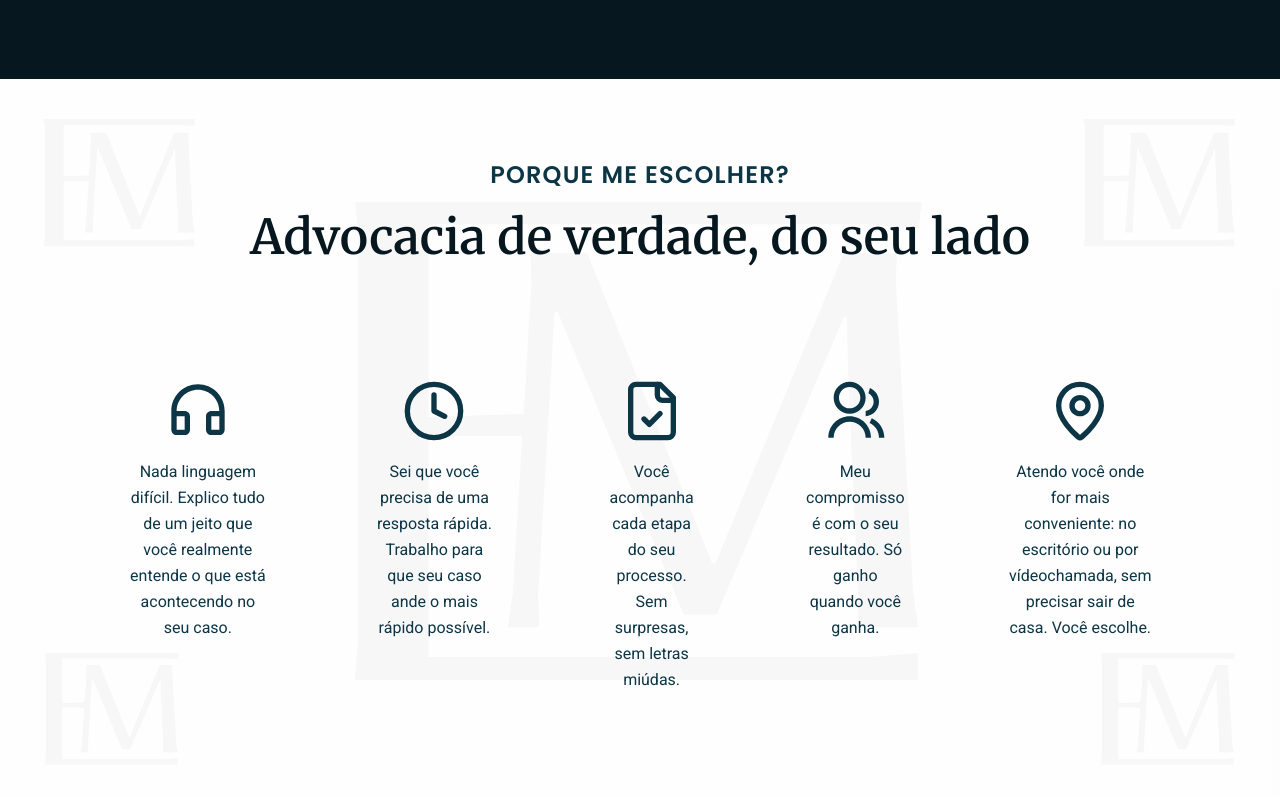
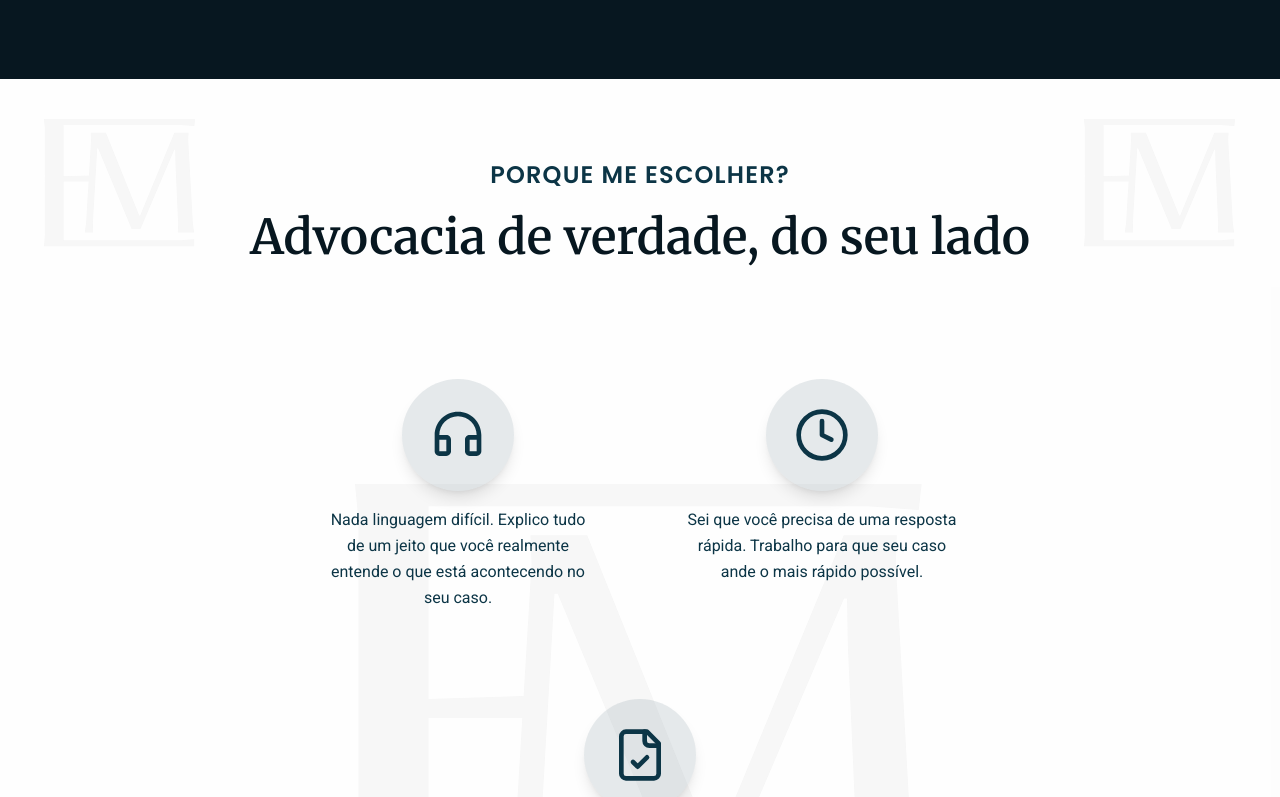
Before and after one commit to ChrisMaga/landingpage-Edu, a Next.js app: page / in a window 1280 px wide. Shown: the part 2000-2797 px from the top of the page. Built offline with nearby package versions, Linux system fonts and the light colour scheme.

Commit message:
Alteração no Global.css e ajustes finais na section ChooseMe

```diff
--- a/src/app/globals.css
+++ b/src/app/globals.css
@@ -1,5 +1,16 @@
 @import url('https://fonts.googleapis.com/css2?family=Merriweather:ital,opsz,wght@0,18..144,300..900;1,18..144,300..900&family=Poppins:ital,wght@0,100;0,200;0,300;0,400;0,500;0,600;0,700;0,800;0,900;1,100;1,200;1,300;1,400;1,500;1,600;1,700;1,800;1,900&family=Roboto:ital,wght@0,100..900;1,100..900&display=swap');
 @import "tailwindcss";
+
+html, body {
+  min-height: 100vh; /* Muda de height:100% para min-height */
+  margin: 0;
+  padding: 0;
+  overflow-x: hidden; /* Só horizontal, vertical livre */
+}
+
+#__next, #root, main { /* Next.js */
+  min-height: 100vh;
+}
 
 @theme {
   --color-primary: #071720;
--- a/src/app/page.tsx
+++ b/src/app/page.tsx
@@ -1,5 +1,5 @@
-import Navbar from "../components/Navbar"; // Seu Navbar TSX
-import Hero from "../components/Hero"; // Seu Hero TSX
+import Navbar from "../components/Navbar";
+import Hero from "../components/Hero";
 import Specials from "@/components/Special";
 import Footer from "@/components/Footer";
 import ChooseMe from "@/components/ChooseMe";
@@ -8,6 +8,9 @@ import ChooseMe from "@/components/ChooseMe";
 export default function Home() {
   return (
     <main>
+        <div className="relative z-10 flex flex-col min-h-screen">
+          {/* Conteúdo expande */}
+
           <Navbar />
           <Hero />
           <Specials />
@@ -17,6 +20,8 @@ export default function Home() {
           <section id="contato" className="py-20 bg-primary"> {/* CTA esquerdo + form direito */}...</section>
           <section id="localizacao" className="py-20"> {/* Endereço + mapa */}...</section>
           <Footer />
+
+        </div>
     </main>
   );
 }
--- a/src/components/ChooseMe/index.tsx
+++ b/src/components/ChooseMe/index.tsx
@@ -35,6 +35,12 @@ export default function ChooseMe() {
         <section id="choose-me" className="min-h-[80vh] md:min-h-[60vh] bg-quaternary/10 relative overflow-hidden font-poppins pl-6 pr-6 md:px-10 lg:px-20 py-20">
             <BackgroundLight />
 
+            <div className="md:grid md:grid-cols-6 md:gap-4">
+
+
+            </div>
+
+
             {/* Título, subtítulo (centralizado como Hero) */}
             <div className="relative z-20 flex flex-col justify-center items-center gap-4 text-center max-w-4xl mx-auto mb-16 md:mb-20">
                 <p className="text-secondary uppercase font-semibold md:text-2xl tracking-wider">
@@ -45,16 +51,34 @@ export default function ChooseMe() {
                 </h2>
             </div>
 
-            {/* Motivos (grid responsivo) */}
-            <div className="relative z-20 flex flex-col flex-wrap md:flex-nowrap align-center justify-center gap-2 md:gap-10 max-w-6xl mx-auto px-4 md:flex-row">
-                {specials.map((special, index) => (
-                    <div key={index} className="group p-6 md:p-8 flex flex-col items-center text-center gap-4 h-full">
-                        <special.icon className="w-12 h-12 md:w-16 md:h-16 text-secondary group-hover:scale-110 transition-all duration-300" />
 
-                        <p className="text-secondary font-roboto text-sm md:text-base leading-relaxed">{special.desc}</p>
+            {/* Motivos para escolher (grid responsivo: 1col mobile → 2col tablet → 3+2 centralizados desktop) */}
+            <div className="relative z-20 flex flex-col sm:flex-wrap lg:flex-col gap-4 md:gap-6 max-w-6xl mx-auto px-4 lg:px-8">
+                {/* Linha superior: 3 itens (centralizados em desktop) */}
+                <div className="flex flex-col sm:flex-row sm:flex-wrap lg:flex-row justify-center lg:justify-center lg:gap-6 lg:mb-4">
+                    {specials.slice(0, 3).map((special, index) => (
+                        <div key={index} className="group p-6 md:p-8 flex flex-col items-center text-center gap-4 w-full sm:w-auto lg:w-75 xl:w-85 max-w-sm">
+                            {/* Círculo com ícone */}
+                            <div className="w-20 h-20 md:w-24 md:h-24 lg:w-28 lg:h-28 bg-secondary/10 rounded-full flex items-center justify-center p-3 shadow-lg">
+                                <special.icon className="w-10 h-10 md:w-12 md:h-12 lg:w-14 lg:h-14 text-secondary shrink-0" />
+                            </div>
+                            <p className="text-secondary font-roboto text-sm md:text-base leading-relaxed">{special.desc}</p>
+                        </div>
+                    ))}
+                </div>
 
-                    </div>
-                ))}
+                {/* Linha inferior: 2 itens (perfeitamente centralizados em desktop) */}
+                <div className="flex flex-col sm:flex-row sm:flex-wrap lg:flex-row justify-center lg:justify-center lg:gap-8 lg:mb-4">
+                    {specials.slice(3, 5).map((special, index) => (
+                        <div key={index + 3} className="group p-6 md:p-8 flex flex-col items-center text-center gap-4 w-full sm:w-auto lg:w-75 xl:w-85 max-w-sm">
+                            {/* Círculo com ícone (mesmo estilo) */}
+                            <div className="w-20 h-20 md:w-24 md:h-24 lg:w-28 lg:h-28 bg-secondary/10 rounded-full flex items-center justify-center p-3 shadow-lg">
+                                <special.icon className="w-10 h-10 md:w-12 md:h-12 lg:w-14 lg:h-14 text-secondary shrink-0" />
+                            </div>
+                            <p className="text-secondary font-roboto text-sm md:text-base leading-relaxed">{special.desc}</p>
+                        </div>
+                    ))}
+                </div>
             </div>
 
         </section>
```
Lines whose indentation alone changed are shown as unchanged.
